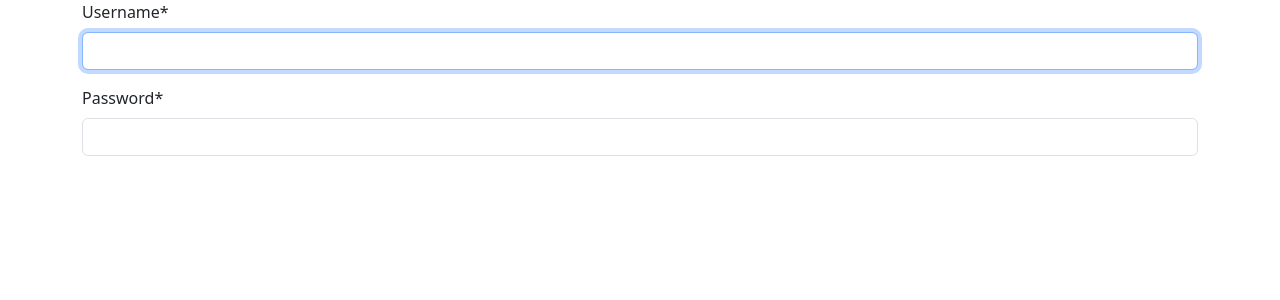
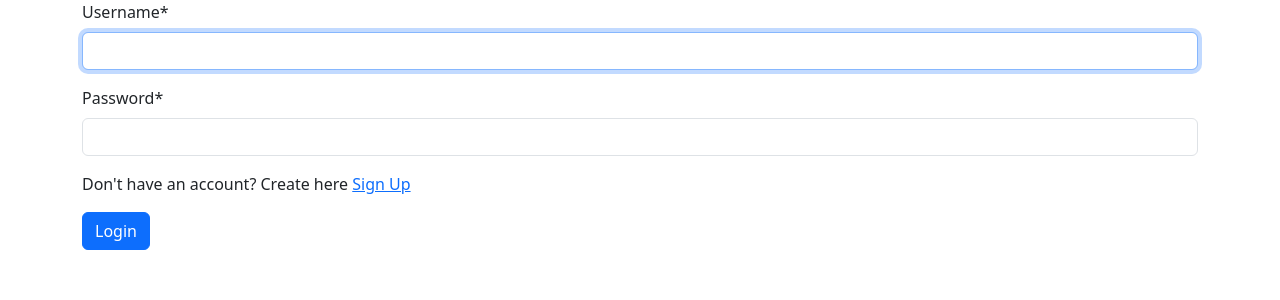
Before and after one commit to amba666/django-auth, a Django app: page /login/ in a window 1280 px wide. Shown: the part 56-356 px from the top of the page. Run offline with Django 4.2, Linux system fonts and the light colour scheme; some libraries are stand-ins or nearby versions.

```diff
--- a/main/templates/registration/login.html
+++ b/main/templates/registration/login.html
@@ -11,5 +11,8 @@ Login
 <form method="post">
 {% csrf_token %}
 {{ form | crispy}}
+<p>Don't have an account? Create here <a href="/sign-up">Sign Up</a></p>
+<button type="submit" class="btn btn-primary">Login</button>
+
 </form>
 {% endblock content %}
```
